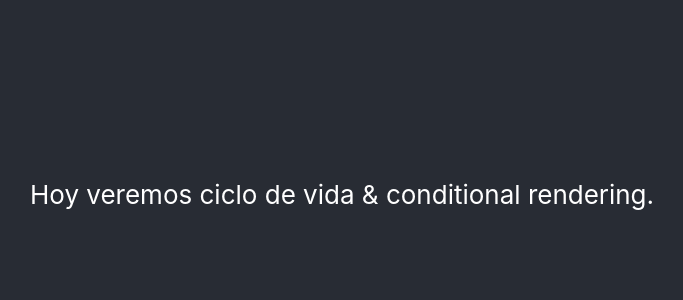
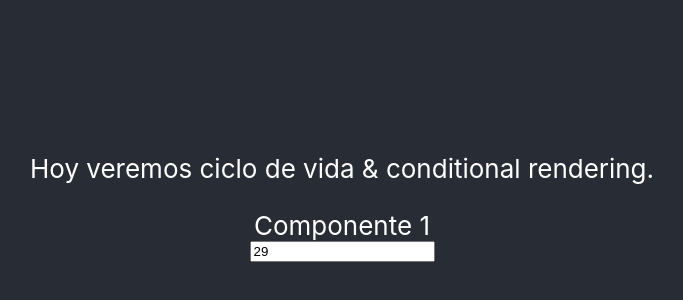
Before and after one commit to Vicmi13/G14-Code, a React (Create React App) app in the folder KATA_INTRO_FRONT/react-with-lifecycle/: page / in a window 1280 px wide. Shown: the part 206-506 px from the top of the page, without its empty margins (298-981 px from the left). Built offline with nearby package versions, Linux system fonts and the light colour scheme.

Commit message:
Modified App component

```diff
--- a/KATA_INTRO_FRONT/react-with-lifecycle/src/App.js
+++ b/KATA_INTRO_FRONT/react-with-lifecycle/src/App.js
@@ -1,13 +1,35 @@
+import { Component } from "react";
 import "./App.css";
 
-function App() {
+class App extends Component {
+  state = {
+    name: "Victor",
+    age: 29,
+  };
+
+  componentDidMount() {
+    console.log("Se jecuta una sola vez");
+  }
+
+  handleInputValue(inputParam) {
+    console.log("inputParam", inputParam);
+  }
+
+  render() {
     return (
       <div className="App">
         <header className="App-header">
           <p>Hoy veremos ciclo de vida & conditional rendering.</p>
+
+          <label>Componente 1</label>
+          <input
+            value={this.state.age}
+            onChange={(event) => this.handleInputValue(event.target.value)}
+          />
         </header>
       </div>
     );
   }
+}
 
 export default App;
```
Lines whose indentation alone changed are shown as unchanged.
